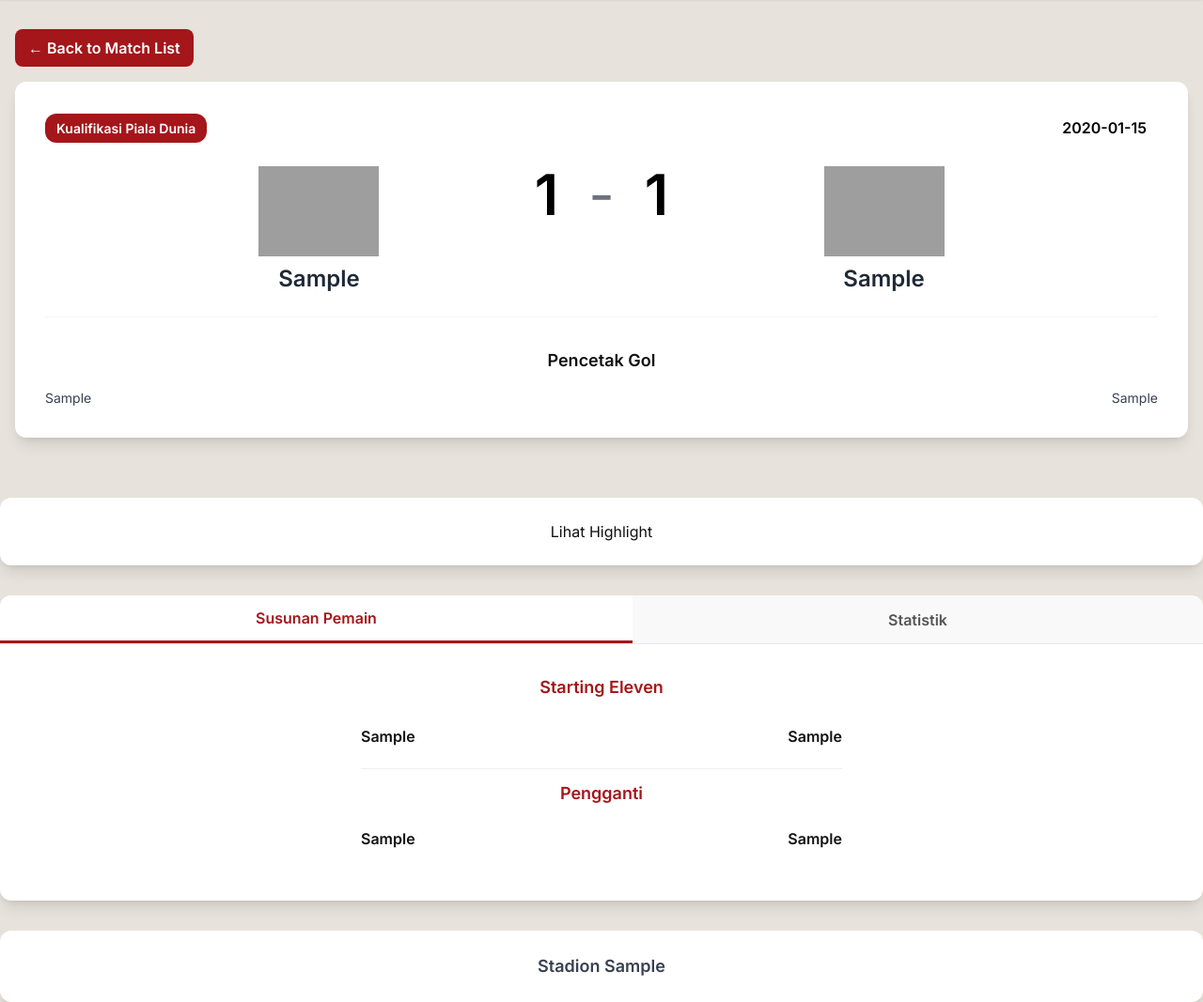
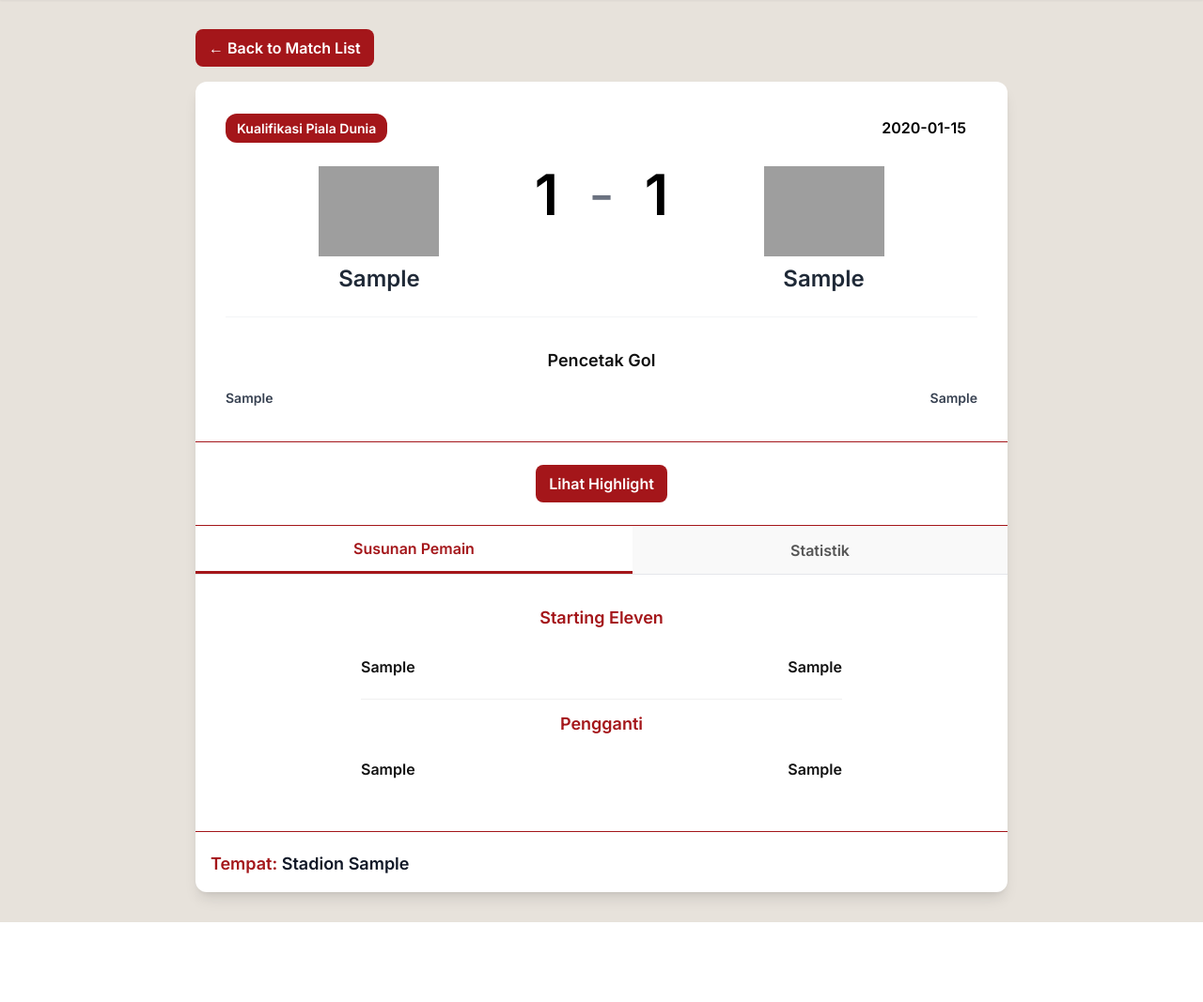
Before and after one commit to pbp-kelompok-d08/Garuda-Lounge, a Django app: page /match/00000000-0000-0000-0000-000000000001 in a window 1280 px wide. Shown: the part 65-1132 px from the top of the page at 94% size. After the commit the page ends 1047 px from the top, so only its background shows below. Run offline with Django 5.2, Linux system fonts and the light colour scheme; tables that the repository leaves empty hold one stand-in row (values such as "Sample post"); some libraries are stand-ins or nearby versions; grey boxes are pictures that could not be loaded.

Commit message:
fixing match_details

```diff
--- a/match/templates/base_match.html
+++ b/match/templates/base_match.html
@@ -166,11 +166,11 @@
           border-bottom: none;
       }
       .stat-row .stat-label {
-          font-size: 0.9em;
+          font-size: 1.05em;
           font-weight: 500;
           text-align: center;
           flex-grow: 1;
-          flex-basis: 40%;
+          flex-basis: 50%;
       }
       .stat-row span:first-child {
           text-align: left;
@@ -181,9 +181,9 @@
           flex-basis: 40%;
       }
 
-      /* === TAMBAHKAN STYLE UNTUK TAB SWITCHING === */
+      /* style switch susunan pemain dan statistik */
       .tab-button {
-          flex-grow: 1; /* Lebar tombol sama rata */
+          flex-grow: 1;
           padding: 12px 16px;
           text-align: center;
           font-size: 1em;
@@ -203,7 +203,7 @@
           border-bottom: 3px solid #a4161a;
       }
 
-       .dominant-stats{
+       .rw{
             border: 1px solid #ffffff;
             border-radius: 12px;
             color: #ffff;
--- a/match/templates/match_details.html
+++ b/match/templates/match_details.html
@@ -6,7 +6,7 @@
 {% endblock meta %}
 
 {% block content %}
-<div class="px-4 py-8 max-w-7xl mx-auto">
+<div class="px-4 py-8 max-w-4xl mx-auto">
 
     <div class="mb-4">
         <a href="{% url 'match:show_match' %}">
@@ -18,7 +18,9 @@
         </a>
     </div>
 
-    <div class="bg-white rounded-xl shadow-lg overflow-hidden p-6 md:p-8">
+    <div class="bg-white rounded-xl shadow-lg overflow-hidden">
+
+        <div class="p-6 md:p-8">
 
             <div class="mb-6 flex justify-between items-center">
                 <span class="jenis-pertandingan" style="font-size: 14px; border-radius: 12px; background-color: #a4161a; color: white; padding: 5px 12px; font-weight: 600;">
@@ -38,9 +40,7 @@
                 </div>
 
                 <span class="text-4xl md:text-6xl font-bold text-black">{{ pertandingan.skor_tuan_rumah }}</span>
-
                 <span class="text-4xl md:text-6xl font-light text-gray-500">-</span>
-
                 <span class="text-4xl md:text-6xl font-bold text-black">{{ pertandingan.skor_tamu }}</span>
 
                 <div class="flex flex-col items-center w-1/3">
@@ -56,29 +56,32 @@
 
                 <div class="grid grid-cols-2 gap-6">
                     <div class="text-left text-sm text-gray-700">
-                    <div class="space-y-1">
-                        {{ pertandingan.pencetak_gol_tuan_rumah|linebreaksbr }}
+                        <div>
+                            {% for player in pencetak_gol_tuan_rumah %}
+                                <div class="mb-1 font-semibold">{{ player }}</div>
+                            {% endfor %}
                         </div>
                     </div>
 
                     <div class="text-right text-sm text-gray-700">
-                    <div class="space-y-1">
-                        {{ pertandingan.pencetak_gol_tamu|linebreaksbr }}
+                        <div>
+                            {% for player in pencetak_gol_tamu %}
+                                <div class="mb-1 font-semibold">{{ player }}</div>
+                            {% endfor %}
                             </div>
                         </div>
                     </div>
                 </div>
             </div>
+        <div class="p-6 text-center border-t" style="border-color: #a4161a;">
+            <a href="{{ pertandingan.highlight }}" target="_blank"
+               style="background-color: #a4161a; color: white; border: none; padding: 8px 14px; border-radius: 8px; font-weight: 600; cursor: pointer; transition: 0.3s; text-decoration: none; display: inline-block;"
+               onmouseover="this.style.backgroundColor='#6e0f11'"
+               onmouseout="this.style.backgroundColor='#a4161a'">
+                Lihat Highlight
+            </a>
         </div>
-
-    <div class="bg-white rounded-xl shadow-lg p-6 mt-8 text-center">
-        <div class="highlight-link" style="display: inline-block;">
-            <a href="{{ pertandingan.highlight }}" target="_blank">Lihat Highlight</a>
-        </div>
-    </div>
-
-
-    <div class="bg-white rounded-xl shadow-lg overflow-hidden mt-8">
+        <div class="border-t" style="border-color: #a4161a;">
 
             <div class="flex border-b border-gray-200">
                 <button id="tab-lineup" class="tab-button active">
@@ -126,111 +129,60 @@
                 <div id="content-stats" class="tab-content p-6 md:p-8" style="display: none;">
                     <div class="space-y-3 max-w-lg mx-auto">
                         <div class="stat-row">
-                        {% if pertandingan.penguasaan_bola_tuan_rumah > pertandingan.penguasaan_bola_tamu %}
-                            <span class="dominant-stats font-semibold">{{ pertandingan.penguasaan_bola_tuan_rumah }}%</span>
-                            <span class="stat-label">Penguasaan Bola</span>
+                                <span class="font-semibold">{{ pertandingan.penguasaan_bola_tuan_rumah }}%</span>
+                                <span class="stat-label" style="color:#a4161a">Penguasaan Bola</span>
                                 <span class="font-semibold">{{ pertandingan.penguasaan_bola_tamu }}%</span>
-                        {% else %}
-                            <span class="font-semibold">{{ pertandingan.penguasaan_bola_tuan_rumah }}%</span>
-                            <span class="stat-label">Penguasaan Bola</span>
-                            <span class="dominant-stats font-semibold">{{ pertandingan.penguasaan_bola_tamu }}%</span>
-                        {% endif %}
                         </div>
                         <div class="stat-row">
-                        {% if pertandingan.tembakan_tuan_rumah > pertandingan.tembakan_tamu %}
-                            <span class="dominant-stats font-semibold">{{ pertandingan.tembakan_tuan_rumah }}</span>
-                            <span class="stat-label">Tembakan</span>
+                                <span class="font-semibold">{{ pertandingan.tembakan_tuan_rumah }}</span>
+                                <span class="stat-label" style="color:#a4161a">Tembakan</span>
                                 <span class="font-semibold">{{ pertandingan.tembakan_tamu }}</span>
-                        {% else %}
-                            <span class="font-semibold">{{ pertandingan.tembakan_tuan_rumah }}</span>
-                            <span class="stat-label">Tembakan</span>
-                            <span class="dominant-stats font-semibold">{{ pertandingan.tembakan_tamu }}</span>
-                        {% endif %}
                         </div>
                         <div class="stat-row">
-                        {% if pertandingan.on_target_tuan_rumah > pertandingan.on_target_tamu %}
-                            <span class="dominant-stats font-semibold">{{ pertandingan.on_target_tuan_rumah }}</span>
-                            <span class="stat-label">Tembakan ke Gawang</span>
+                                <span class="font-semibold">{{ pertandingan.on_target_tuan_rumah }}</span>
+                                <span class="stat-label" style="color:#a4161a">Tembakan ke Gawang</span>
                                 <span class="font-semibold">{{ pertandingan.on_target_tamu }}</span>
-                        {% else %}
-                            <span class="font-semibold">{{ pertandingan.on_target_tuan_rumah }}</span>
-                            <span class="stat-label">Tembakan ke Gawang</span>
-                            <span class="dominant-stats font-semibold">{{ pertandingan.on_target_tamu }}</span>
-                        {% endif %}
                         </div>
                         <div class="stat-row">
-                        {% if pertandingan.akurasi_umpan_tuan_rumah > pertandingan.akurasi_umpan_tamu %}
-                            <span class="dominant-stats font-semibold">{{ pertandingan.akurasi_umpan_tuan_rumah }}%</span>
-                            <span class="stat-label">Akurasi Umpan</span>
+                                <span class="font-semibold">{{ pertandingan.akurasi_umpan_tuan_rumah }}%</span>
+                                <span class="stat-label" style="color:#a4161a">Akurasi Umpan</span>
                                 <span class="font-semibold">{{ pertandingan.akurasi_umpan_tamu }}%</span>
-                        {% else %}
-                            <span class="font-semibold">{{ pertandingan.akurasi_umpan_tuan_rumah }}%</span>
-                            <span class="stat-label">Akurasi Umpan</span>
-                            <span class="dominant-stats font-semibold">{{ pertandingan.akurasi_umpan_tamu }}%</span>
-                        {% endif %}
                         </div>
                         <div class="stat-row">
-                        {% if pertandingan.pelanggaran_tamu > pertandingan.pelanggaran_tuan_rumah %}
-                            <span class="dominant-stats font-semibold">{{ pertandingan.pelanggaran_tuan_rumah }}%</span>
-                            <span class="stat-label">Pelanggaran</span>
+                                <span class="font-semibold">{{ pertandingan.pelanggaran_tuan_rumah }}%</span>
+                                <span class="stat-label" style="color:#a4161a">Pelanggaran</span>
                                 <span class="font-semibold">{{ pertandingan.pelanggaran_tamu }}%</span>
-                        {% else %}
-                            <span class="font-semibold">{{ pertandingan.pelanggaran_tuan_rumah }}%</span>
-                            <span class="stat-label">Pelanggaran</span>
-                            <span class="dominant-stats font-semibold">{{ pertandingan.pelanggaran_tamu }}%</span>
-                        {% endif %}
                         </div>
                         <div class="stat-row">
-                        {% if pertandingan.kartu_kuning_tamu > pertandingan.kartu_kuning_tuan_rumah %}
-                            <span class="dominant-stats font-semibold">{{ pertandingan.kartu_kuning_tuan_rumah }}%</span>
-                            <span class="stat-label">Kartu Kuning</span>
+                                <span class="font-semibold">{{ pertandingan.kartu_kuning_tuan_rumah }}%</span>
+                                <span class="stat-label" style="color:#a4161a">Kartu Kuning</span>
                                 <span class="font-semibold">{{ pertandingan.kartu_kuning_tamu }}%</span>
-                        {% else %}
-                            <span class="font-semibold">{{ pertandingan.kartu_kuning_tuan_rumah }}%</span>
-                            <span class="stat-label">Kartu Kuning</span>
-                            <span class="dominant-stats font-semibold">{{ pertandingan.kartu_kuning_tamu }}%</span>
-                        {% endif %}
                         </div>
                         <div class="stat-row">
-                        {% if pertandingan.kartu_merah_tamu > pertandingan.kartu_merah_tuan_rumah %}
-                            <span class="dominant-stats font-semibold">{{ pertandingan.kartu_merah_tuan_rumah }}%</span>
-                            <span class="stat-label">Kartu Merah</span>
+                                <span class="font-semibold">{{ pertandingan.kartu_merah_tuan_rumah }}%</span>
+                                <span class="stat-label" style="color:#a4161a">Kartu Merah</span>
                                 <span class="font-semibold">{{ pertandingan.kartu_merah_tamu }}%</span>
-                        {% else %}
-                            <span class="font-semibold">{{ pertandingan.kartu_merah_tuan_rumah }}%</span>
-                            <span class="stat-label">Kartu Merah</span>
-                            <span class="dominant-stats font-semibold">{{ pertandingan.kartu_merah_tamu }}%</span>
-                        {% endif %}
                         </div>
                         <div class="stat-row">
-                        {% if pertandingan.offside_tamu > pertandingan.offside_tuan_rumah %}
-                            <span class="dominant-stats font-semibold">{{ pertandingan.offside_tuan_rumah }}%</span>
-                            <span class="stat-label">Offside</span>
-                            <span class="font-semibold">{{ pertandingan.offside_tamu }}%</span>
-                        {% else %}
                                 <span class="font-semibold">{{ pertandingan.offside_tuan_rumah }}%</span>
-                            <span class="stat-label">Offside</span>
-                            <span class="dominant-stats font-semibold">{{ pertandingan.kartu_merah_tamu }}%</span>
-                        {% endif %}
+                                <span class="stat-label" style="color:#a4161a">Offside</span>
+                                <span class="font-semibold">{{ pertandingan.kartu_merah_tamu }}%</span>
                         </div>
                         <div class="stat-row">
-                        {% if pertandingan.corner_tuan_rumah > pertandingan.corner_tamu %}
-                            <span class="dominant-stats font-semibold">{{ pertandingan.corner_tuan_rumah }}%</span>
-                            <span class="stat-label">Sepak Pojok</span>
+                                <span class="font-semibold">{{ pertandingan.corner_tuan_rumah }}%</span>
+                                <span class="stat-label" style="color:#a4161a">Sepak Pojok</span>
                                 <span class="font-semibold">{{ pertandingan.corner_tamu }}%</span>
-                        {% else %}
-                            <span class="font-semibold">{{ pertandingan.corner_tuan_rumah }}%</span>
-                            <span class="stat-label">Sepak Pojok</span>
-                            <span class="dominant-stats font-semibold">{{ pertandingan.corner_tamu }}%</span>
-                        {% endif %}
                         </div>
                     </div>
                 </div>
             </div>
         </div>
-
-    <div class="bg-white rounded-xl shadow-lg p-6 mt-8 text-center">
-        <p class="text-lg text-gray-700 font-semibold"> Stadion {{ pertandingan.stadion }}</p>
+            <div class="border-t" style="border-color: #a4161a;">
+                <div class="p-4 mt-1 text-left">
+                    <span class="text-lg font-semibold" style="color:#a4161a"> Tempat: </span>
+                    <span class="text-lg text-gray-900 font-semibold">Stadion {{ pertandingan.stadion }}</span>
+                </div>
+            </div>
         </div>
 
 </div>
--- a/match/views.py
+++ b/match/views.py
@@ -37,8 +37,8 @@ def show_match_details(request, id):
 
     context = {
         'pertandingan': pertandingan,
-        'pencetak_gol_tuan_rumah_list': pencetak_gol_tuan_rumah_list,
-        'pencetak_gol_tamu_list': pencetak_gol_tamu_list,
+        'pencetak_gol_tuan_rumah': pencetak_gol_tuan_rumah_list,
+        'pencetak_gol_tamu': pencetak_gol_tamu_list,
         'starters_tuan_rumah': starters_tuan_rumah_list,
         'starters_tamu': starters_tamu_list,
         'pengganti_tuan_rumah': pengganti_tuan_rumah_list,
```
Lines whose indentation alone changed are shown as unchanged.
